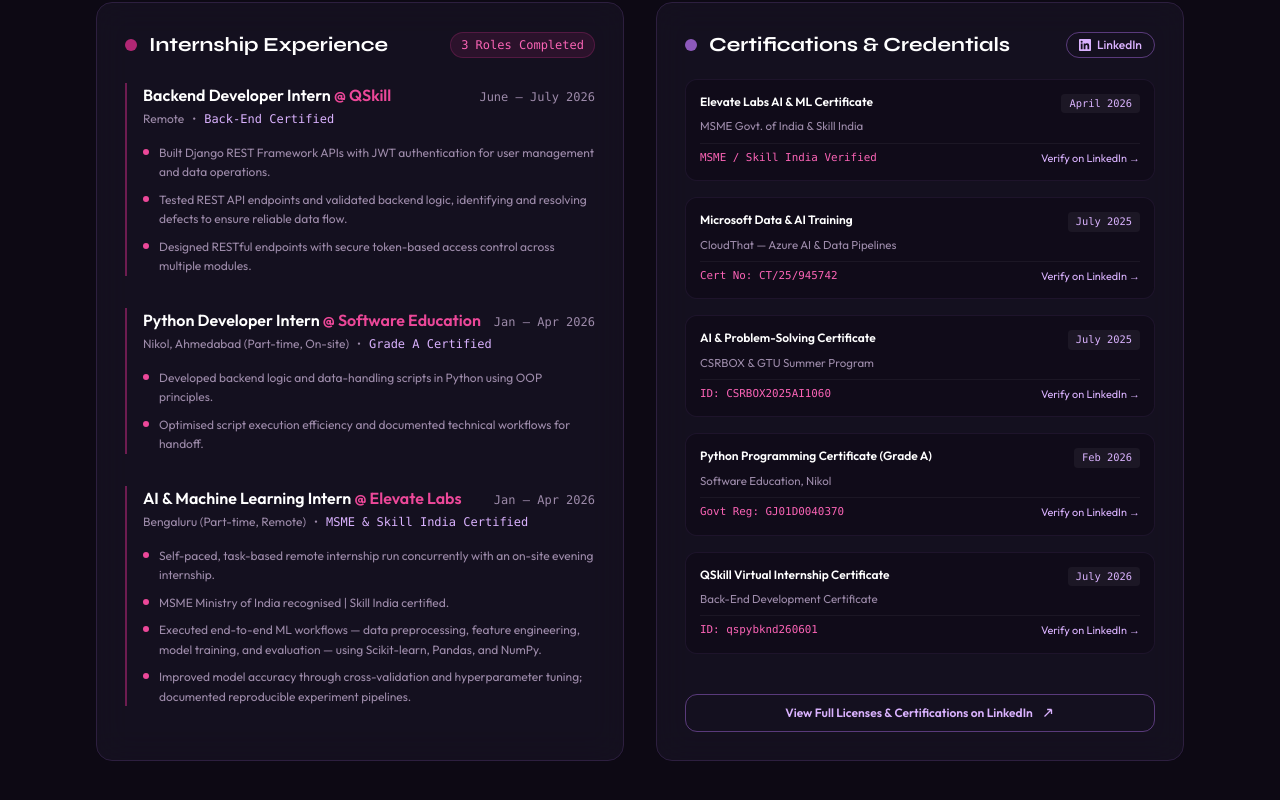
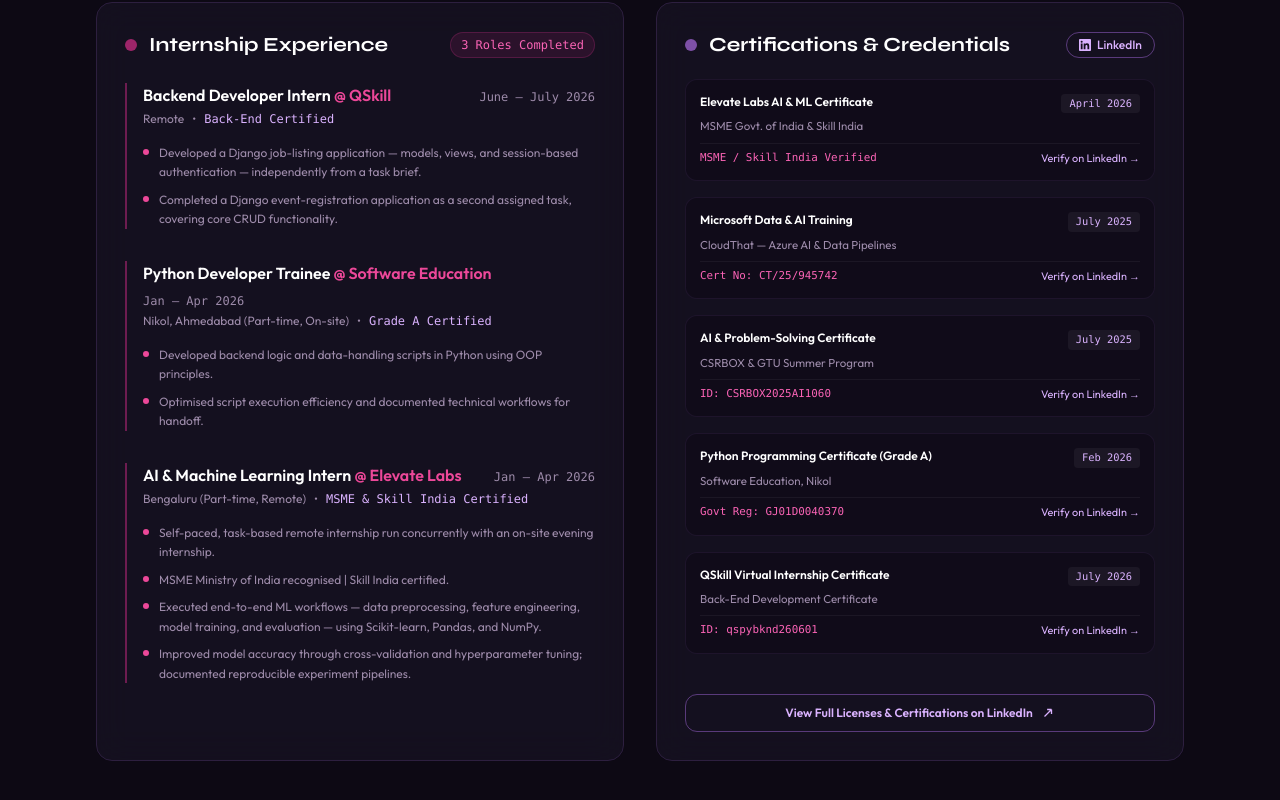
Before and after one commit to Nehaa2509/sneha_Portfolio, a Next.js app: page / in a window 1280 px wide. Shown: the part 1830-2630 px from the top of the page. Built offline with nearby package versions, Linux system fonts and the light colour scheme.

Commit message:
Update Skills and Projects details

```diff
--- a/src/components/Projects.js
+++ b/src/components/Projects.js
@@ -22,8 +22,8 @@
   {
     title: "VitalBook — Hospital Appointment System",
     summary:
-      "Production Django app featuring OTP email registration, role-based dashboards (Patient/Doctor/Admin), Cashfree UPI payments, downloadable PDF prescriptions via ReportLab, and Chart.js analytics. Deployed on Render.",
-    tags: ["Django", "SQLite", "REST API", "ReportLab", "Cashfree UPI", "Render"],
+      "Production Django app featuring OTP email registration, role-based dashboards (Patient/Doctor/Admin), Cashfree payment gateway integration (UPI flow), downloadable PDF prescriptions via ReportLab, and Chart.js analytics. Deployed on Render.",
+    tags: ["Django", "SQLite", "REST API", "ReportLab", "Cashfree", "Render"],
     image: "/vitalbook.webp",
     github: "https://github.com/Nehaa2509/VitalBook",
     demo: "https://vitalbook-1.onrender.com/",
--- a/src/components/Skills.js
+++ b/src/components/Skills.js
@@ -71,13 +71,12 @@
     period: "June – July 2026",
     badge: "Back-End Certified",
     bullets: [
-      "Built Django REST Framework APIs with JWT authentication for user management and data operations.",
-      "Tested REST API endpoints and validated backend logic, identifying and resolving defects to ensure reliable data flow.",
-      "Designed RESTful endpoints with secure token-based access control across multiple modules.",
+      "Developed a Django job-listing application — models, views, and session-based authentication — independently from a task brief.",
+      "Completed a Django event-registration application as a second assigned task, covering core CRUD functionality.",
     ],
   },
   {
-    role: "Python Developer Intern",
+    role: "Python Developer Trainee",
     company: "Software Education",
     location: "Nikol, Ahmedabad (Part-time, On-site)",
     period: "Jan – Apr 2026",
```
